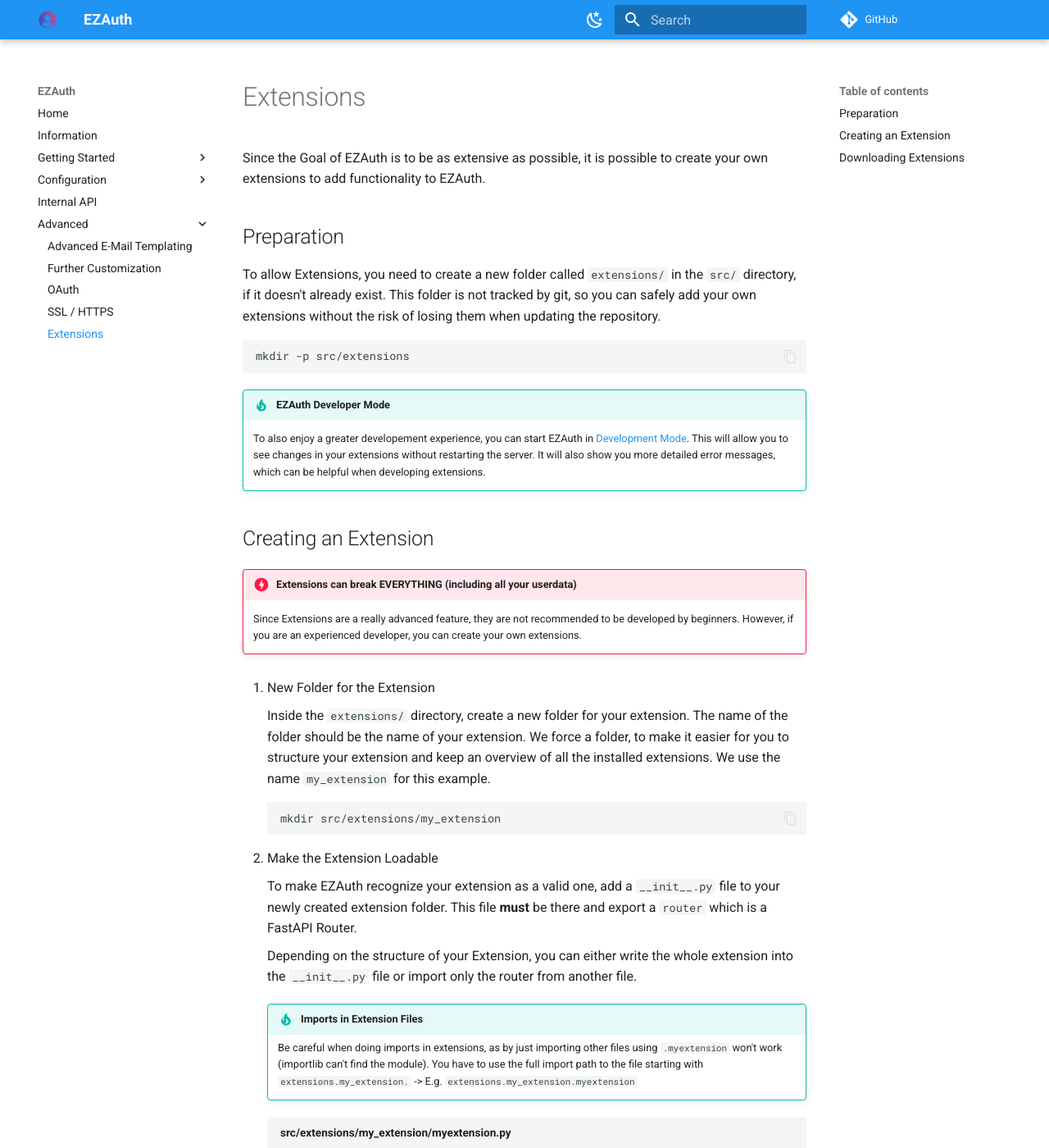
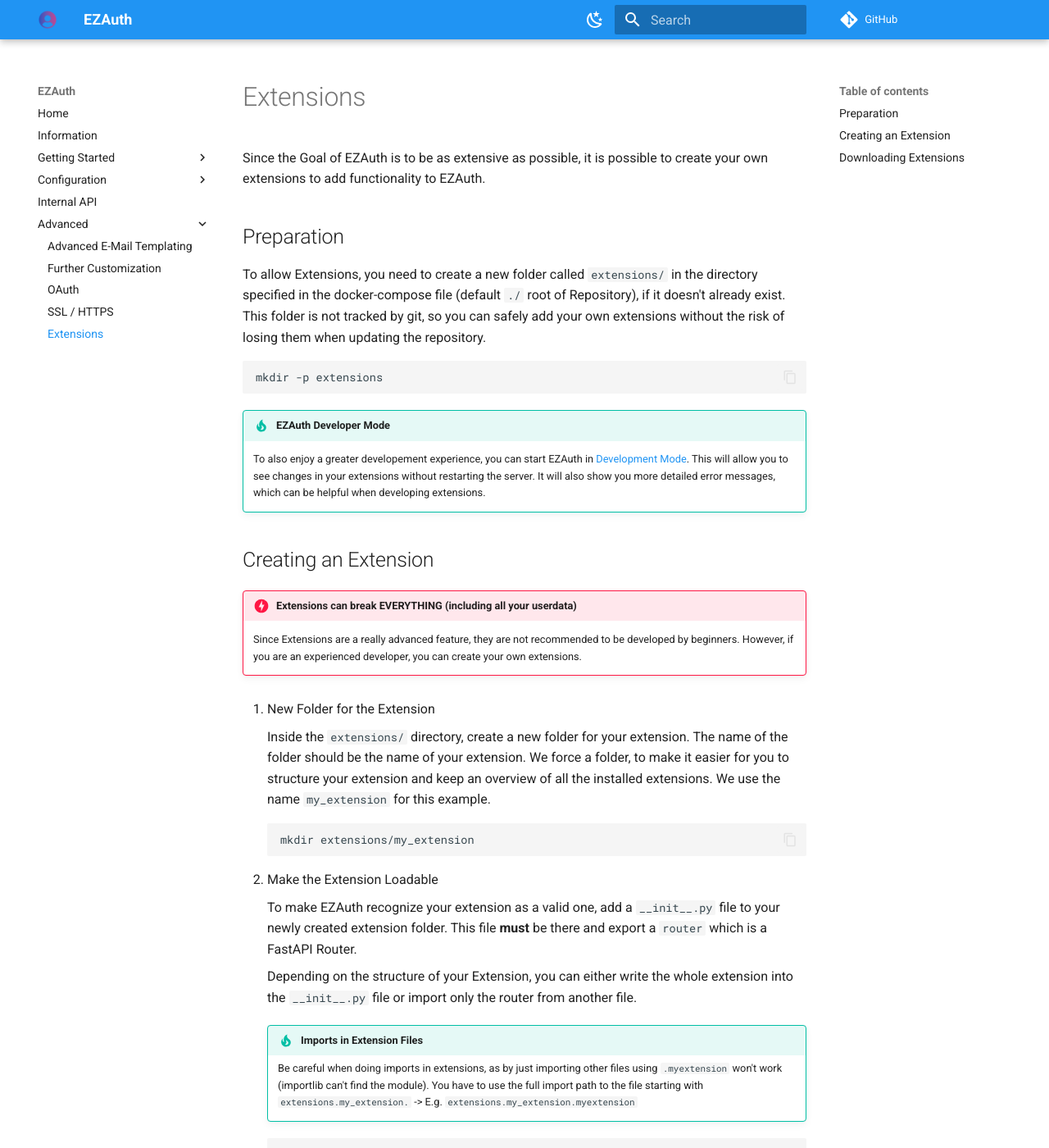
Before and after one commit to JohnGrubba/ezauth, an MkDocs documentation site: the page built from docs/advanced/extensions.md, in a window 1280 px wide and 1400 px high. Shown: the whole window at 82% size. Built offline with MkDocs 1.6.1 and Material for MkDocs 9.7.7, drawn with Linux system fonts in a browser that asks for light colours; comment, search, counter and statistics services are not loaded; some of the changed text lies outside the part shown.

Commit message:
Change Docs for Extension CHange

````diff
--- a/docs/advanced/extensions.md
+++ b/docs/advanced/extensions.md
@@ -2,10 +2,10 @@
 
 ## Preparation
 
-To allow Extensions, you need to create a new folder called `extensions/` in the `src/` directory, if it doesn't already exist. This folder is not tracked by git, so you can safely add your own extensions without the risk of losing them when updating the repository.
+To allow Extensions, you need to create a new folder called `extensions/` in the directory specified in the docker-compose file (default `./` root of Repository), if it doesn't already exist. This folder is not tracked by git, so you can safely add your own extensions without the risk of losing them when updating the repository.
 
 ```sh
-mkdir -p src/extensions
+mkdir -p extensions
 ```
 
 !!! Tip "EZAuth Developer Mode"
@@ -24,7 +24,7 @@
     Inside the `extensions/` directory, create a new folder for your extension. The name of the folder should be the name of your extension. We force a folder, to make it easier for you to structure your extension and keep an overview of all the installed extensions. We use the name `my_extension` for this example.
 
     ```sh
-    mkdir src/extensions/my_extension
+    mkdir extensions/my_extension
     ```
 
 2. Make the Extension Loadable
@@ -36,7 +36,7 @@
     !!! Tip "Imports in Extension Files"
         Be careful when doing imports in extensions, as by just importing other files using `.myextension` won't work (importlib can't find the module). You have to use the full import path to the file starting with `extensions.my_extension.` -> E.g. `extensions.my_extension.myextension`
 
-    ```python title="src/extensions/my_extension/myextension.py"
+    ```python title="extensions/my_extension/myextension.py"
     from fastapi import APIRouter
 
     router = APIRouter(
@@ -53,7 +53,7 @@
 
     ```
 
-    ```python title="src/extensions/my_extension/__init__.py"
+    ```python title="extensions/my_extension/__init__.py"
     from extensions.my_extension.myextension import router
     ```
 
@@ -61,7 +61,7 @@
 
     To make it easier for users to understand what your extension does, you can provide a `README.md` file in your extension folder. This file can contain information about the extension, how to use it, and what it does.
 
-    ```md title="src/extensions/my_extension/README.md"
+    ```md title="extensions/my_extension/README.md"
     # My Extension
 
     This is a test extension for EZAuth.
````
Also changed, not shown: 1 other file.
